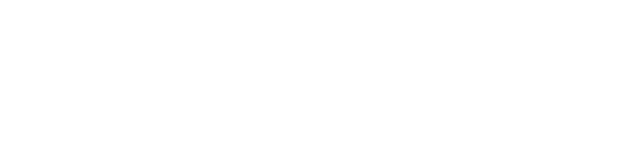
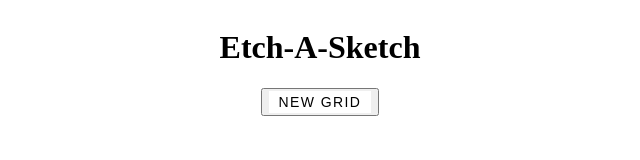
Before and after one commit to sreeram3015/Etch-a-Sketch, a plain HTML site: page index.html in a window 1280 px wide. Shown: the whole page, without its empty margins (4-644 px from the left). Drawn offline with Linux system fonts and the light colour scheme.

Commit message:
Created a heading Etch-A-Sketch Created a button to display the popup to input the size of grid and styled it. Javascript not yet applied.

```diff
--- a/index.html
+++ b/index.html
@@ -1,12 +1,28 @@
 <!DOCTYPE html>
 <html lang="en">
+
 <head>
     <meta charset="UTF-8">
     <meta name="viewport" content="width=device-width, initial-scale=1.0">
     <title>Etch-A-Sketch</title>
+    <link rel="stylesheet" href="style.css">
 </head>
+
 <body>
+    <div class="left">
+        <h1>Etch-A-Sketch</h1>
+        <button id="newGrid" onclick="createGrid()">
+            <div class="btn-container">
+                <div class="btn effect01"><span>New Grid</span></div>
+            </div>
+        </button>
+        <script src="script.js"></script>
+    </div>
 
-    <script src="script.js"></script>
+    <div class="right">
+        <div class="container"></div>
+        <div class="footer"></div>
+    </div>
 </body>
+
 </html>
--- a/style.css
+++ b/style.css
@@ -0,0 +1,97 @@
+body {
+    background-color: white;
+    color: black;
+    display: flex;
+    justify-content: center;
+    align-items: flex-start;
+    flex-direction: column;
+}
+
+.left {
+    text-align: center;
+    width: 50%;
+}
+
+#newGrid {
+    margin-bottom: 15px;
+}
+
+button {
+    display: flex;
+    flex-direction: row;
+    flex-wrap: wrap;
+    justify-content: center;
+    text-align: center;
+    margin: 0 auto;
+    /*   padding: 2em 0em; */
+}
+
+.btn-container {
+    align-items: center;
+    display: flex;
+    flex-direction: column;
+    justify-content: center;
+    text-align: center;
+    background-color: #FFF;
+    padding: 3px 10px;
+}
+
+.btn {
+    letter-spacing: 0.1em;
+    cursor: pointer;
+    font-size: 14px;
+    font-weight: 400;
+    position: relative;
+    text-decoration: none;
+    text-transform: uppercase;
+}
+
+.btn:hover {
+    text-decoration: none;
+}
+
+/*btn_background*/
+.effect01 {
+    overflow: hidden;
+    position: relative;
+    transition: all 0.3s ease-in-out;
+}
+
+.effect01:hover {
+    background-color: #FFF;
+    box-shadow: 0px 0px 0px 4px #EEE inset;
+}
+
+/*btn_text*/
+.effect01 span {
+    transition: all 0.2s ease-out;
+    z-index: 2;
+}
+
+.effect01:hover span {
+    letter-spacing: 0.13em;
+    color: #333;
+}
+
+/*highlight*/
+.effect01:after {
+    content: "";
+    height: 155px;
+    left: -75px;
+    opacity: .8;
+    position: absolute;
+    top: -50px;
+    -webkit-transform: rotate(35deg);
+    transform: rotate(35deg);
+    width: 50px;
+    transition: all 1s cubic-bezier(0.075, 0.82, 0.165, 1);
+    /*easeOutCirc*/
+    z-index: 1;
+}
+
+.effect01:hover:after {
+    opacity: 0;
+    left: 120%;
+    -webkit-transform: rotate(40deg);
+    transform: rotate(40deg);
+}
```
